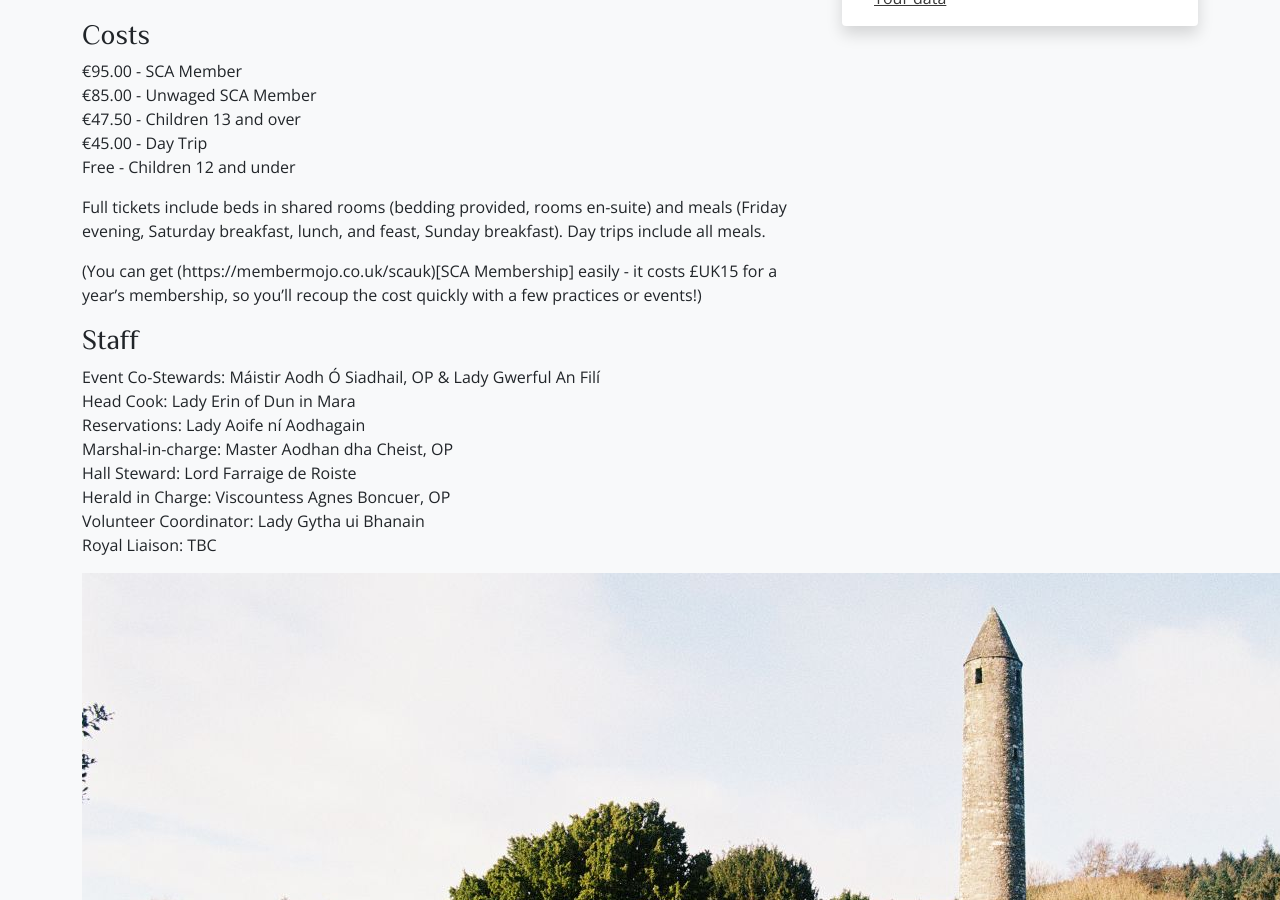
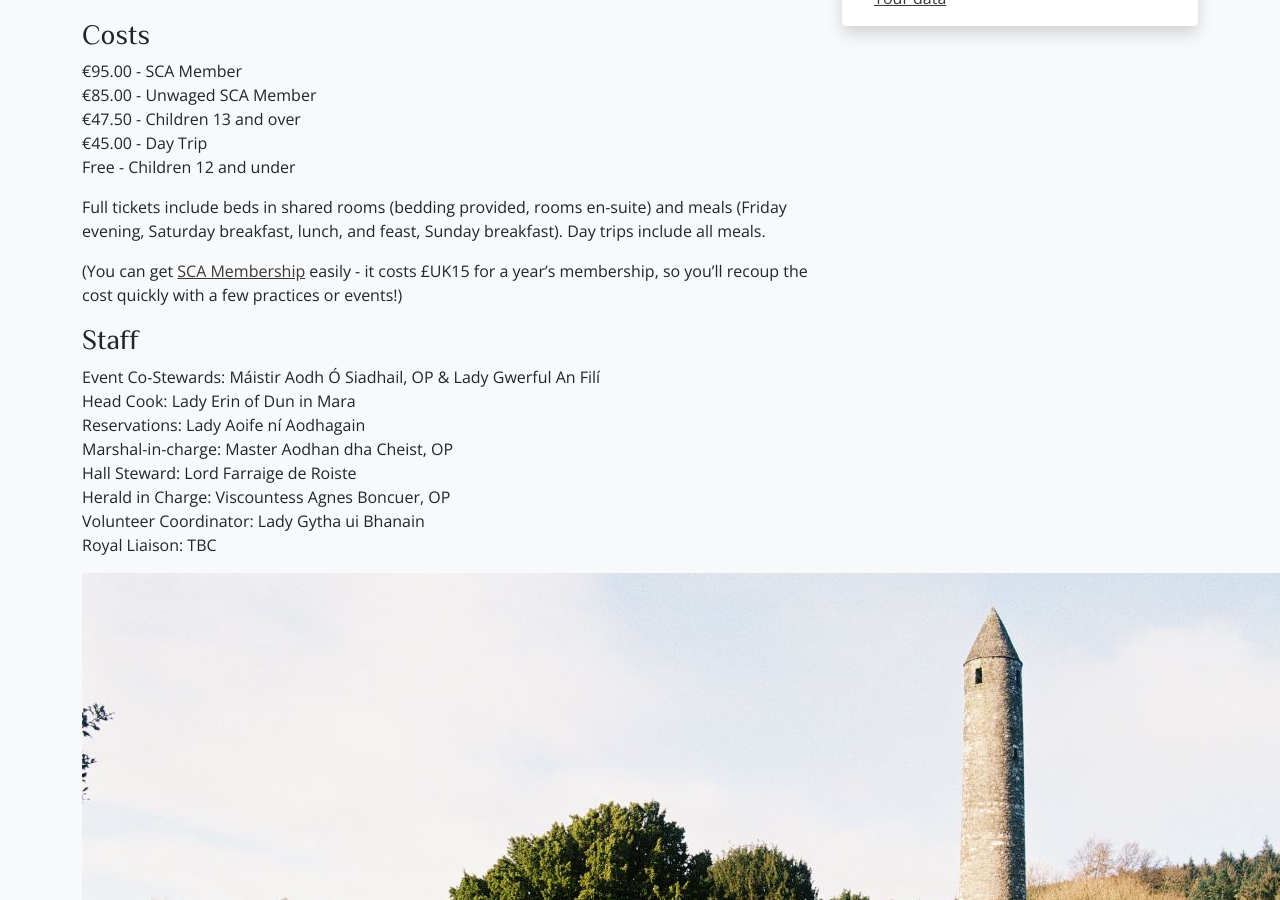
Before and after one commit to drachenwald/dun-in-mara, a Jekyll site: the page built from events/2026/kingdom-university/index.md, in a window 1280 px wide and 900 px high, scrolled down 767 px. Built offline with Jekyll 4.4.1, drawn with Linux system fonts in a browser that asks for light colours; comment, search, counter and statistics services are not loaded; some of the changed lines change nothing that is shown.

Commit message:
Link correction

```diff
--- a/events/2026/kingdom-university/index.md
+++ b/events/2026/kingdom-university/index.md
@@ -35,7 +35,7 @@ Free - Children 12 and under
 
 Full tickets include beds in shared rooms (bedding provided, rooms en-suite) and meals (Friday evening, Saturday breakfast, lunch, and feast, Sunday breakfast). Day trips include all meals.
 
-(You can get (https://membermojo.co.uk/scauk)[SCA Membership] easily - it costs £UK15 for a year's membership, so you'll recoup the cost quickly with a few practices or events!)
+(You can get [SCA Membership](https://membermojo.co.uk/scauk) easily - it costs £UK15 for a year's membership, so you'll recoup the cost quickly with a few practices or events!)
 
 ### Staff
 
```
